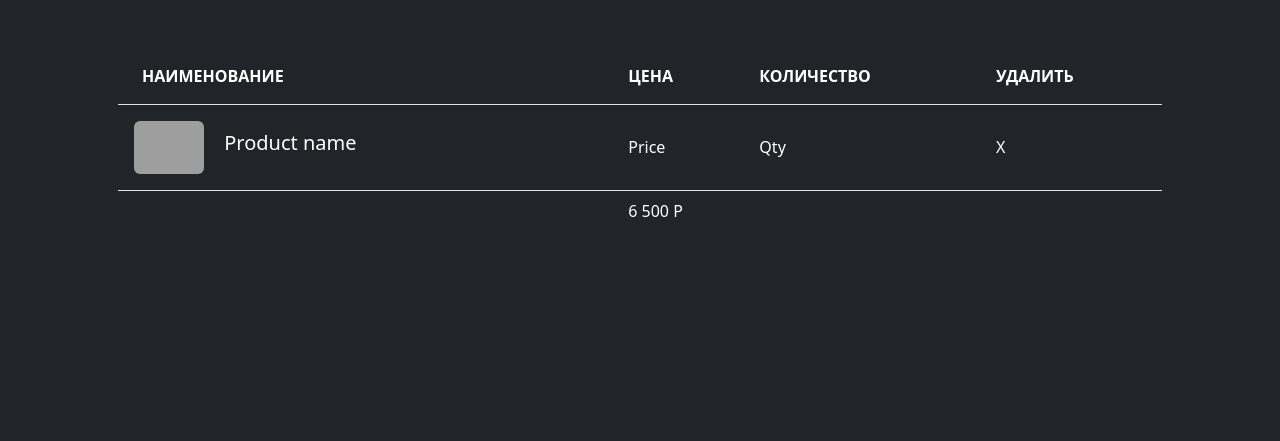
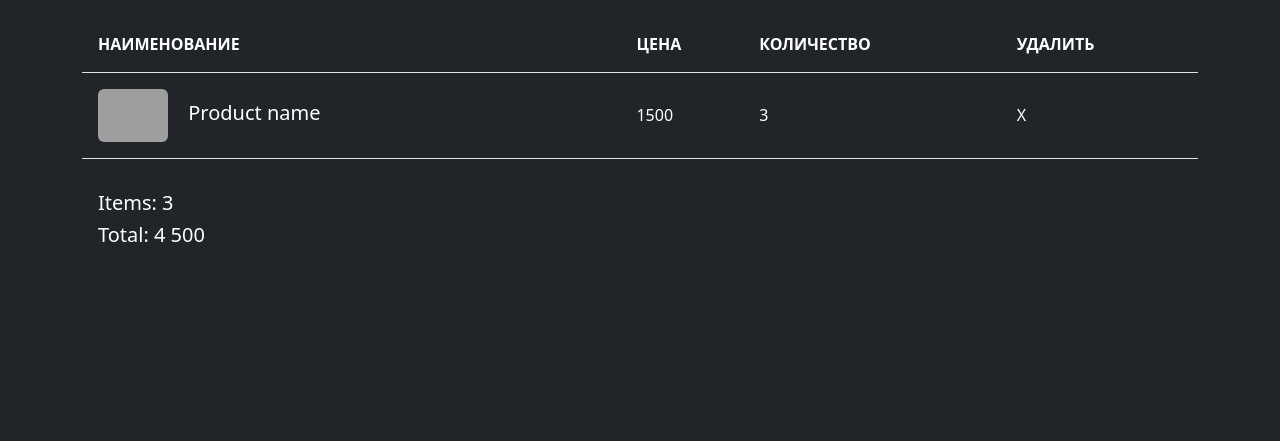
Before and after one commit to BreachAndHole/audio-store-django, a Django app: page /cart/ in a window 1280 px wide. Shown: the part 72-513 px from the top of the page. Run offline with Django 4.2, Linux system fonts and the light colour scheme; grey boxes are pictures that could not be loaded.

Commit message:
Minor cart page additions

```diff
--- a/cables_shop/shop/templates/shop/cart.html
+++ b/cables_shop/shop/templates/shop/cart.html
@@ -2,13 +2,13 @@
 {% block content %}
     <div class="container">
         <div class="row">
-            <div class="col-lg-12 p-5">
+            <div class="col-lg-12 my-3">
                 <div class="table-responsive ">
                     <table class="table">
                         <thead>
                             <tr class="border-bottom">
                                 <th scope="col" class="border-0 text-white">
-                                    <div class="p-2 px-3 text-uppercase">Наименование</div>
+                                    <div class="p-2 text-uppercase">Наименование</div>
                                 </th>
                                 <th scope="col" class="border-0 text-white">
                                     <div class="py-2 text-uppercase">Цена</div>
@@ -24,30 +24,32 @@
                         <tbody>
                             <tr class="border-bottom">
                                 <td scope="row" class="border-0">
-                                    <div class="p-2">
+                                    <div class="p-2  align-middle">
                                         <img src="https://bootstrapious.com/i/snippets/sn-cart/product-1.jpg" alt=""
                                             width="70" class="img-fluid rounded">
-                                        <div class="mx-3 d-inline-block align-middle">
+                                        <div class="mx-3 d-inline-block">
                                             <a href="#" class="h5 text-white d-inline-block text-decoration-none">
                                                 Product name
                                             </a>
                                         </div>
                                     </div>
                                 </td>
-                                <td class="border-0 align-middle text-white">Price</td>
-                                <td class="border-0 align-middle text-white">Qty</td>
+                                <td class="border-0 align-middle text-white">1500</td>
+                                <td class="border-0 align-middle text-white">3</td>
                                 <td class="border-0 align-middle text-white">X</td>
-                            </tr>
-                            <tr>
-                                <td scope="row" class="border-0"></td>
-                                <td class="border-0 align-middle text-white">6 500 Р</td>
-                                <td class="border-0 align-middle text-white"></td>
-                                <td class="border-0 align-middle text-white"></td>
                             </tr>
                         </tbody>
                     </table>
                 </div>
             </div>
         </div>
+        <div class="row">
+            <div class="col mx-3">
+                <p class="h5">Items: 3</p>
+                <p class="h5">Total: 4 500</p>
+
+            </div>
+
+        </div>
     </div>
 {% endblock content %}
```
